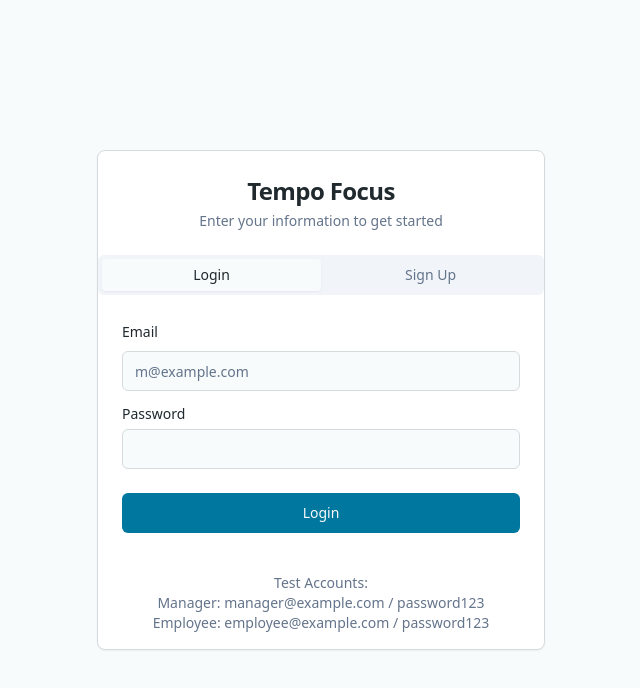
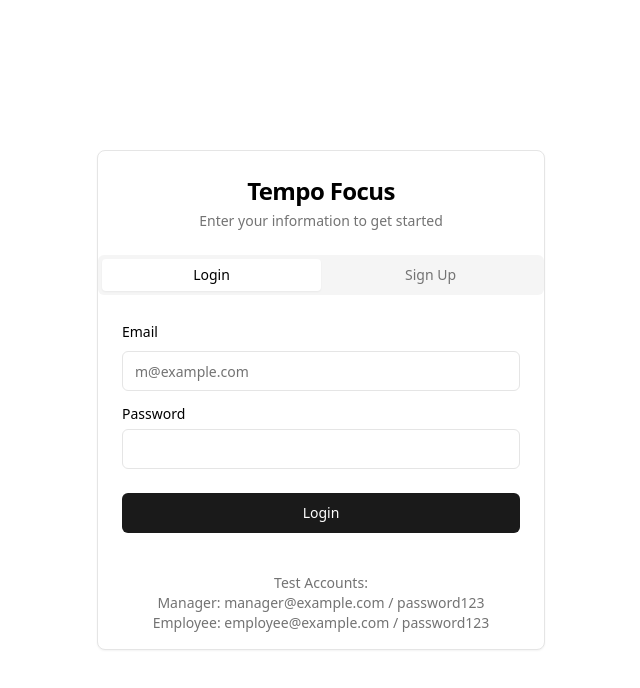
Before and after one commit to siddharthchauhan/Time-Machine, a React (Vite) app: page /auth in a window 1280 px wide. Shown: the top 688 px of the page, without its empty margins (319-959 px from the left). Built offline with nearby package versions, Linux system fonts and the light colour scheme.

Commit message:
Refactor: Implement black and white theme
This commit refactors the application's color scheme to use a black and white theme with shades of black.

```diff
--- a/src/index.css
+++ b/src/index.css
@@ -5,83 +5,83 @@
 
 @layer base {
   :root {
-    --background: 195 50% 98%;
-    --foreground: 200 20% 15%;
+    --background: 0 0% 100%; /* Pure White */
+    --foreground: 0 0% 0%; /* Pure Black */
 
-    --card: 0 0% 100%;
-    --card-foreground: 200 20% 15%;
+    --card: 0 0% 100%; /* Pure White */
+    --card-foreground: 0 0% 0%; /* Pure Black */
 
-    --popover: 0 0% 100%;
-    --popover-foreground: 200 20% 15%;
+    --popover: 0 0% 100%; /* Pure White */
+    --popover-foreground: 0 0% 0%; /* Pure Black */
 
-    --primary: 195 100% 31%;
-    --primary-foreground: 210 40% 98%;
+    --primary: 0 0% 10%; /* Very Dark Gray (near black) */
+    --primary-foreground: 0 0% 100%; /* Pure White */
 
-    --secondary: 195 70% 95%;
-    --secondary-foreground: 195 100% 31%;
+    --secondary: 0 0% 90%; /* Light Gray */
+    --secondary-foreground: 0 0% 10%; /* Very Dark Gray */
 
-    --muted: 210 40% 96.1%;
-    --muted-foreground: 215.4 16.3% 46.9%;
+    --muted: 0 0% 96.1%; /* Very Light Gray */
+    --muted-foreground: 0 0% 45.1%; /* Medium Gray */
 
-    --accent: 195 70% 90%;
-    --accent-foreground: 195 100% 31%;
+    --accent: 0 0% 96.1%; /* Very Light Gray */
+    --accent-foreground: 0 0% 10%; /* Very Dark Gray */
 
-    --destructive: 0 84.2% 60.2%;
-    --destructive-foreground: 210 40% 98%;
+    --destructive: 0 84.2% 60.2%; /* Keeping original red for destructive actions */
+    --destructive-foreground: 0 0% 100%; /* White */
 
-    --border: 195 10% 85%;
-    --input: 195 10% 85%;
-    --ring: 195 100% 31%;
+    --border: 0 0% 89.8%; /* Light Gray */
+    --input: 0 0% 89.8%; /* Light Gray */
+    --ring: 0 0% 10%; /* Very Dark Gray */
 
     --radius: 0.5rem;
 
-    --sidebar-background: 195 100% 31%;
-    --sidebar-foreground: 0 0% 100%;
-    --sidebar-primary: 195 100% 31%;
+    --sidebar-background: 0 0% 10%; /* Dark Sidebar */
+    --sidebar-foreground: 0 0% 100%; /* White Text */
+    --sidebar-primary: 0 0% 15%; /* Darker Sidebar */
     --sidebar-primary-foreground: 0 0% 100%;
-    --sidebar-accent: 195 75% 25%;
+    --sidebar-accent: 0 0% 20%; /* Even Darker Sidebar */
     --sidebar-accent-foreground: 0 0% 100%;
-    --sidebar-border: 195 75% 35%;
-    --sidebar-ring: 195 100% 40%;
+    --sidebar-border: 0 0% 25%;
+    --sidebar-ring: 0 0% 40%;
   }
 
   .dark {
-    --background: 198 50% 5%;
-    --foreground: 210 40% 98%;
+    --background: 0 0% 10%; /* Dark Background */
+    --foreground: 0 0% 98%; /* Almost White */
 
-    --card: 198 35% 10%;
-    --card-foreground: 210 40% 98%;
+    --card: 0 0% 15%; /* Slightly Lighter Dark Background */
+    --card-foreground: 0 0% 98%; /* Almost White */
 
-    --popover: 198 35% 10%;
-    --popover-foreground: 210 40% 98%;
+    --popover: 0 0% 15%; /* Slightly Lighter Dark Background */
+    --popover-foreground: 0 0% 98%; /* Almost White */
 
-    --primary: 195 100% 35%;
-    --primary-foreground: 0 0% 100%;
+    --primary: 0 0% 90%; /* Light Gray */
+    --primary-foreground: 0 0% 10%; /* Very Dark Gray */
 
-    --secondary: 198 30% 15%;
-    --secondary-foreground: 210 40% 98%;
+    --secondary: 0 0% 20%; /* Dark Gray */
+    --secondary-foreground: 0 0% 98%; /* Almost White */
 
-    --muted: 198 30% 15%;
-    --muted-foreground: 215 20.2% 65.1%;
+    --muted: 0 0% 20%; /* Dark Gray */
+    --muted-foreground: 0 0% 63.9%; /* Medium Gray */
 
-    --accent: 198 30% 20%;
-    --accent-foreground: 210 40% 98%;
+    --accent: 0 0% 25%; /* Darker Gray */
+    --accent-foreground: 0 0% 98%; /* Almost White */
 
-    --destructive: 0 62.8% 30.6%;
-    --destructive-foreground: 210 40% 98%;
+    --destructive: 0 62.8% 30.6%; /* Dark Red */
+    --destructive-foreground: 0 0% 98%; /* Almost White */
 
-    --border: 198 25% 25%;
-    --input: 198 25% 25%;
-    --ring: 195 100% 40%;
+    --border: 0 0% 25%; /* Dark Border */
+    --input: 0 0% 25%; /* Dark Input */
+    --ring: 0 0% 90%; /* Light Ring */
 
-    --sidebar-background: 198 35% 10%;
-    --sidebar-foreground: 210 40% 98%;
-    --sidebar-primary: 195 100% 35%;
-    --sidebar-primary-foreground: 0 0% 100%;
-    --sidebar-accent: 198 30% 15%;
-    --sidebar-accent-foreground: 210 40% 98%;
-    --sidebar-border: 198 30% 20%;
-    --sidebar-ring: 195 100% 40%;
+    --sidebar-background: 0 0% 15%; /* Dark Sidebar */
+    --sidebar-foreground: 0 0% 98%; /* Almost White Text */
+    --sidebar-primary: 0 0% 10%; /* Darker Sidebar */
+    --sidebar-primary-foreground: 0 0% 98%;
+    --sidebar-accent: 0 0% 20%; /* Even Darker Sidebar */
+    --sidebar-accent-foreground: 0 0% 98%;
+    --sidebar-border: 0 0% 30%;
+    --sidebar-ring: 0 0% 40%;
   }
 }
 
@@ -89,34 +89,13 @@
   * {
     @apply border-border;
   }
-
   body {
     @apply bg-background text-foreground;
   }
 }
 
-@layer components {
-  .card-hover {
-    @apply transition-all duration-200 hover:shadow-md hover:-translate-y-1;
-  }
-
-  .status-badge {
-    @apply inline-flex items-center px-2.5 py-0.5 rounded-full text-xs font-medium;
-  }
-
-  .status-badge-draft {
-    @apply bg-gray-100 text-gray-800;
-  }
-
-  .status-badge-submitted {
-    @apply bg-blue-100 text-blue-800;
-  }
-
-  .status-badge-approved {
-    @apply bg-green-100 text-green-800;
-  }
-
-  .status-badge-rejected {
-    @apply bg-red-100 text-red-800;
+@layer utilities {
+  .bg-glass {
+    @apply bg-white/10 backdrop-blur-lg border border-white/20 rounded-2xl;
   }
 }
--- a/tailwind.config.ts
+++ b/tailwind.config.ts
@@ -13,153 +13,77 @@ export default {
   theme: {
     container: {
       center: true,
-			padding: '2rem',
+      padding: "2rem",
       screens: {
-				'2xl': '1400px'
-			}
+        "2xl": "1400px",
+      },
     },
     extend: {
       colors: {
-				border: 'hsl(var(--border))',
-				input: 'hsl(var(--input))',
-				ring: 'hsl(var(--ring))',
-				background: 'hsl(var(--background))',
-				foreground: 'hsl(var(--foreground))',
+        border: "hsl(var(--border))",
+        input: "hsl(var(--input))",
+        ring: "hsl(var(--ring))",
+        background: "hsl(var(--background))",
+        foreground: "hsl(var(--foreground))",
         primary: {
-					DEFAULT: 'hsl(var(--primary))',
-					foreground: 'hsl(var(--primary-foreground))'
+          DEFAULT: "hsl(var(--primary))",
+          foreground: "hsl(var(--primary-foreground))",
         },
         secondary: {
-					DEFAULT: 'hsl(var(--secondary))',
-					foreground: 'hsl(var(--secondary-foreground))'
+          DEFAULT: "hsl(var(--secondary))",
+          foreground: "hsl(var(--secondary-foreground))",
         },
         destructive: {
-					DEFAULT: 'hsl(var(--destructive))',
-					foreground: 'hsl(var(--destructive-foreground))'
+          DEFAULT: "hsl(var(--destructive))",
+          foreground: "hsl(var(--destructive-foreground))",
         },
         muted: {
-					DEFAULT: 'hsl(var(--muted))',
-					foreground: 'hsl(var(--muted-foreground))'
+          DEFAULT: "hsl(var(--muted))",
+          foreground: "hsl(var(--muted-foreground))",
         },
         accent: {
-					DEFAULT: 'hsl(var(--accent))',
-					foreground: 'hsl(var(--accent-foreground))'
+          DEFAULT: "hsl(var(--accent))",
+          foreground: "hsl(var(--accent-foreground))",
         },
         popover: {
-					DEFAULT: 'hsl(var(--popover))',
-					foreground: 'hsl(var(--popover-foreground))'
+          DEFAULT: "hsl(var(--popover))",
+          foreground: "hsl(var(--popover-foreground))",
         },
         card: {
-					DEFAULT: 'hsl(var(--card))',
-					foreground: 'hsl(var(--card-foreground))'
+          DEFAULT: "hsl(var(--card))",
+          foreground: "hsl(var(--card-foreground))",
         },
         sidebar: {
-					DEFAULT: 'hsl(var(--sidebar-background))',
-					foreground: 'hsl(var(--sidebar-foreground))',
-					primary: 'hsl(var(--sidebar-primary))',
+          DEFAULT: "hsl(var(--sidebar-background))",
+          foreground: "hsl(var(--sidebar-foreground))",
+          primary: "hsl(var(--sidebar-primary))",
           'primary-foreground': 'hsl(var(--sidebar-primary-foreground))',
-					accent: 'hsl(var(--sidebar-accent))',
+          accent: "hsl(var(--sidebar-accent))",
           'accent-foreground': 'hsl(var(--sidebar-accent-foreground))',
-					border: 'hsl(var(--sidebar-border))',
-					ring: 'hsl(var(--sidebar-ring))'
+          border: "hsl(var(--sidebar-border))",
+          ring: "hsl(var(--sidebar-ring))",
         },
-				brand: {
-					50: '#e6f8fa',
-					100: '#cce8ec',
-					200: '#99d1d9',
-					300: '#66bac7',
-					400: '#33a3b4',
-					500: '#008ca1', // Primary brand color
-					600: '#007081',
-					700: '#005460',
-					800: '#003840',
-					900: '#001c20',
-				},
-				action: {
-					50: '#fff8e6',
-					100: '#ffeacc',
-					200: '#ffd699',
-					300: '#ffc166',
-					400: '#ffad33',
-					500: '#ff9800', // Action color
-					600: '#cc7a00',
-					700: '#995b00',
-					800: '#663d00',
-					900: '#331e00',
-				},
-				success: {
-					50: '#e6faec',
-					100: '#ccf5d9',
-					200: '#99ebb3',
-					300: '#66e18e',
-					400: '#33d768',
-					500: '#00cd42',
-					600: '#00a435',
-					700: '#007b28',
-					800: '#00521b',
-					900: '#00290d',
-				},
-				warning: {
-					50: '#fef8e6',
-					100: '#fdf1cc',
-					200: '#fbe499',
-					300: '#f9d666',
-					400: '#f7c933',
-					500: '#f5bb00',
-					600: '#c49600',
-					700: '#937000',
-					800: '#624b00',
-					900: '#312500',
-				}
       },
       borderRadius: {
-				lg: 'var(--radius)',
-				md: 'calc(var(--radius) - 2px)',
-				sm: 'calc(var(--radius) - 4px)'
+        lg: "var(--radius)",
+        md: "calc(var(--radius) - 2px)",
+        sm: "calc(var(--radius) - 4px)",
       },
       keyframes: {
-				'accordion-down': {
-					from: {
-						height: '0'
+        "accordion-down": {
+          from: { height: "0" },
+          to: { height: "var(--radix-accordion-content-height)" },
         },
-					to: {
-						height: 'var(--radix-accordion-content-height)'
-					}
+        "accordion-up": {
+          from: { height: "var(--radix-accordion-content-height)" },
+          to: { height: "0" },
         },
-				'accordion-up': {
-					from: {
-						height: 'var(--radix-accordion-content-height)'
-					},
-					to: {
-						height: '0'
-					}
-				},
-				'fade-in': {
-					'0%': {
-						opacity: '0',
-						transform: 'translateY(10px)'
-					},
-					'100%': {
-						opacity: '1',
-						transform: 'translateY(0)'
-					}
-				},
-				'pulse-soft': {
-					'0%, 100%': {
-						opacity: '1'
-					},
-					'50%': {
-						opacity: '0.8'
-					}
-				}
       },
       animation: {
-				'accordion-down': 'accordion-down 0.2s ease-out',
-				'accordion-up': 'accordion-up 0.2s ease-out',
-				'fade-in': 'fade-in 0.3s ease-out',
-				'pulse-soft': 'pulse-soft 2s ease-in-out infinite'
-			}
-		}
+        "accordion-down": "accordion-down 0.2s ease-out",
+        "accordion-up": "accordion-up 0.2s ease-out",
+      },
+    },
   },
   plugins: [require("tailwindcss-animate")],
 } satisfies Config;
```
Lines whose indentation alone changed are shown as unchanged.
